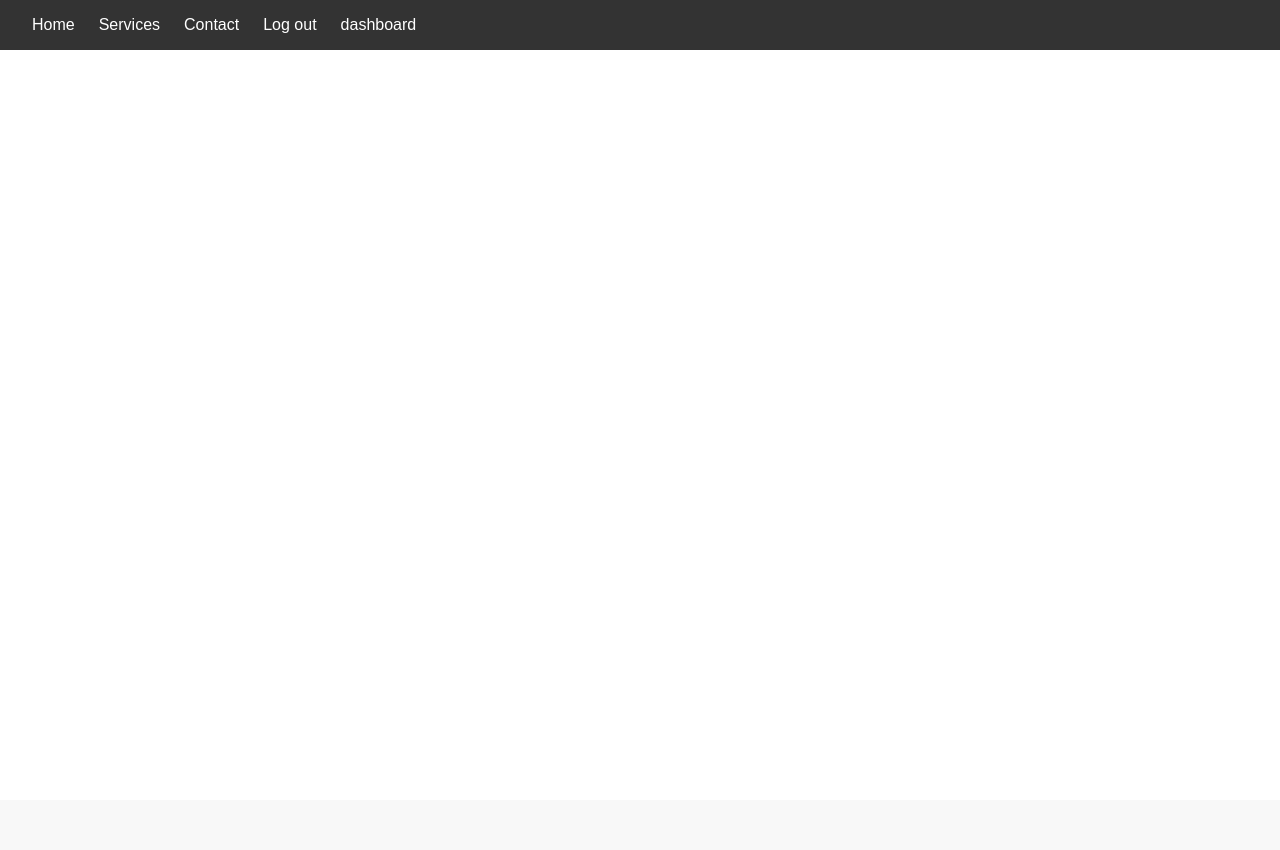
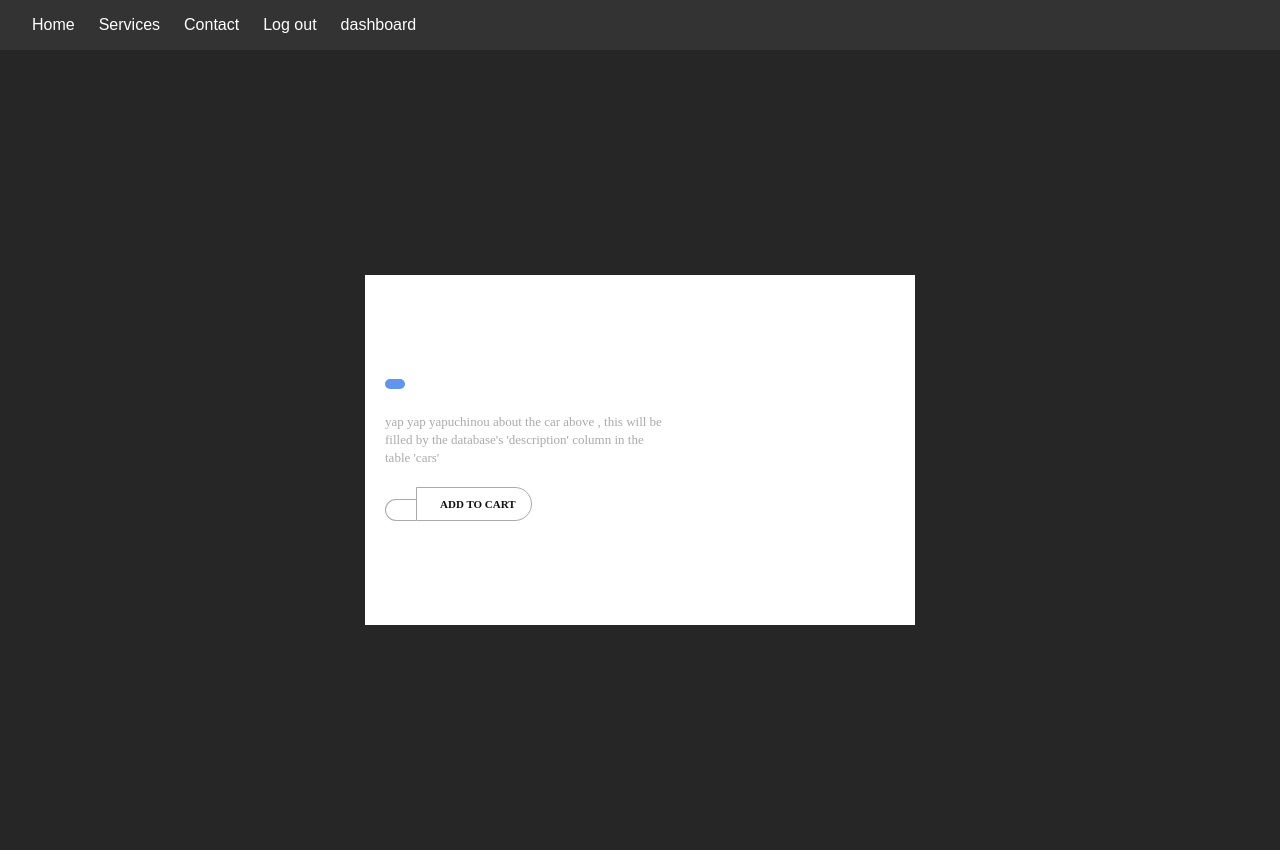
Before and after one commit to Anwer-Jammali/garage-php, a PHP site: page /carinfo.php in a window 1280 px wide. Before the commit the page ends 50 px from the top, so only its background shows below. Run offline with PHP 8.4, Linux system fonts and the light colour scheme; the visitor is signed in with stand-in values (Sample User, id 1); data that the repository does not hold is empty.

Commit message:
added template for carinfo

```diff
--- /dev/null
+++ b/carinfo.css
@@ -0,0 +1,130 @@
+* {
+	box-sizing: border-box;
+}
+
+.wrapper {
+	display: flex;
+	justify-content: center;
+	align-items: center;
+	font-family: Montserrat;
+	background: #262626;
+	width: 100%;
+	height: 100vh;
+}
+
+.outer {
+	position: relative;
+	background: #fff;
+	height: 350px;
+	width: 550px;
+	overflow: hidden;
+	display: flex;
+	align-items: center;
+}
+
+img {
+	position: absolute;
+	top: 0px;
+	right: -20px;
+	z-index: 0;
+	animation-delay: 0.5s;
+}
+
+.content {
+	animation-delay: 0.3s;
+	position: absolute;
+	left: 20px;
+	z-index: 3
+
+}
+
+h1 {
+	color: #111;
+}
+
+p {
+	width: 280px;
+	font-size: 13px;
+	line-height: 1.4;
+	color: #aaa;
+	margin: 20px 0;
+
+}
+
+.bg {
+	display: inline-block;
+	color: #fff;
+	background: cornflowerblue;
+	padding: 5px 10px;
+	border-radius: 50px;
+	font-size: .7em;
+}
+.button {
+	width: fit-content;
+	height: fit-content;
+	margin-top: 10px;
+
+
+
+}
+
+.button a {
+	display: inline-block;
+	overflow: hidden;
+	position: relative;
+	font-size: 11px;
+	color: #111;
+	text-decoration: none;
+	padding: 10px 15px;
+	border: 1px solid #aaa;
+	font-weight: bold;
+
+
+}
+
+.button a:after{
+	content: "";
+	position: absolute;
+	top: 0;
+	right: -10px;
+	width: 0%;
+	background: #111;
+	height: 100%;
+	z-index: -1;
+	transition: width 0.3s ease-in-out;
+	transform: skew(-25deg);
+	transform-origin: right;
+}
+
+.button a:hover:after {
+	width: 150%;
+	left: -10px;
+	transform-origin: left;
+
+}
+
+.button a:hover {
+	color: #fff;
+	transition: all 0.5s ease;
+}
+
+
+.button a:nth-of-type(1) {
+	border-radius: 50px 0 0 50px;
+	border-right: none;
+}
+
+.button a:nth-of-type(2) {
+	border-radius: 0px 50px 50px 0;
+}
+
+.cart-icon {
+	padding-right: 8px;
+
+}
+
+.footer {
+	position: absolute;
+	bottom: 0;
+	right: 0;
+}
--- a/carinfo.php
+++ b/carinfo.php
@@ -25,8 +25,24 @@
     $res = mysqli_query($connexion, $sql);
     if ($res) {
         $row = mysqli_fetch_assoc($res);
-        echo $row["name"] . " " . $row["model"];
+        echo "<div class='wrapper'>
+	<div class='outer'>
+		<div class='content animated fadeInLeft'>
+			<span class='bg animated fadeInDown'>".$row["name"]."</span>
+			<h1>".$row["model"]."</h1>
+			<p>yap yap yapuchinou about the car above , this will be filled by the database's 'description' column in the table 'cars'</p>
+
+			<div class='button'>
+				<a href='#'>".$row['price']."</a><a class='cart-btn' href='#'><i class='cart-icon ion-bag'></i>ADD TO CART</a>
+			</div>
+
+		</div>
+		<img src='".$row['image']."' width='300px' class='animated fadeInRight'>
+	</div>
+	<p class='footer'>".$row['image']."</p>
+</div>";
     }
+
 
 ?>
 
--- a/create_DB.php
+++ b/create_DB.php
@@ -72,9 +72,9 @@
         ('BMW', 'Germany')";
 
     $data_cars = "INSERT INTO cars (model, brand_id, year, price, image) VALUES
-        ('Camry', 1, 2022, 25000.00, 'images/camry.jpg'),
-        ('Mustang', 2, 2021, 55000.00, 'images/mustang.jpg'),
-        ('X5', 3, 2023, 70000.00, 'images/x5.jpg')";
+        ('Camry', 1, 2022, 25000.00, 'images/camry2022.jpg'),
+        ('Mustang', 2, 2021, 55000.00, 'images/mustang2021.jpg'),
+        ('X5', 3, 2023, 70000.00, 'images/x52023.jpg')";
 
     $data_sell_contracts = "INSERT INTO sell_contracts (car_id, buyer_name, buyer_email, sale_date, sale_price) VALUES
         (1, 'John Doe', 'john.doe@example.com', '2024-10-15', 24000.00),
```
